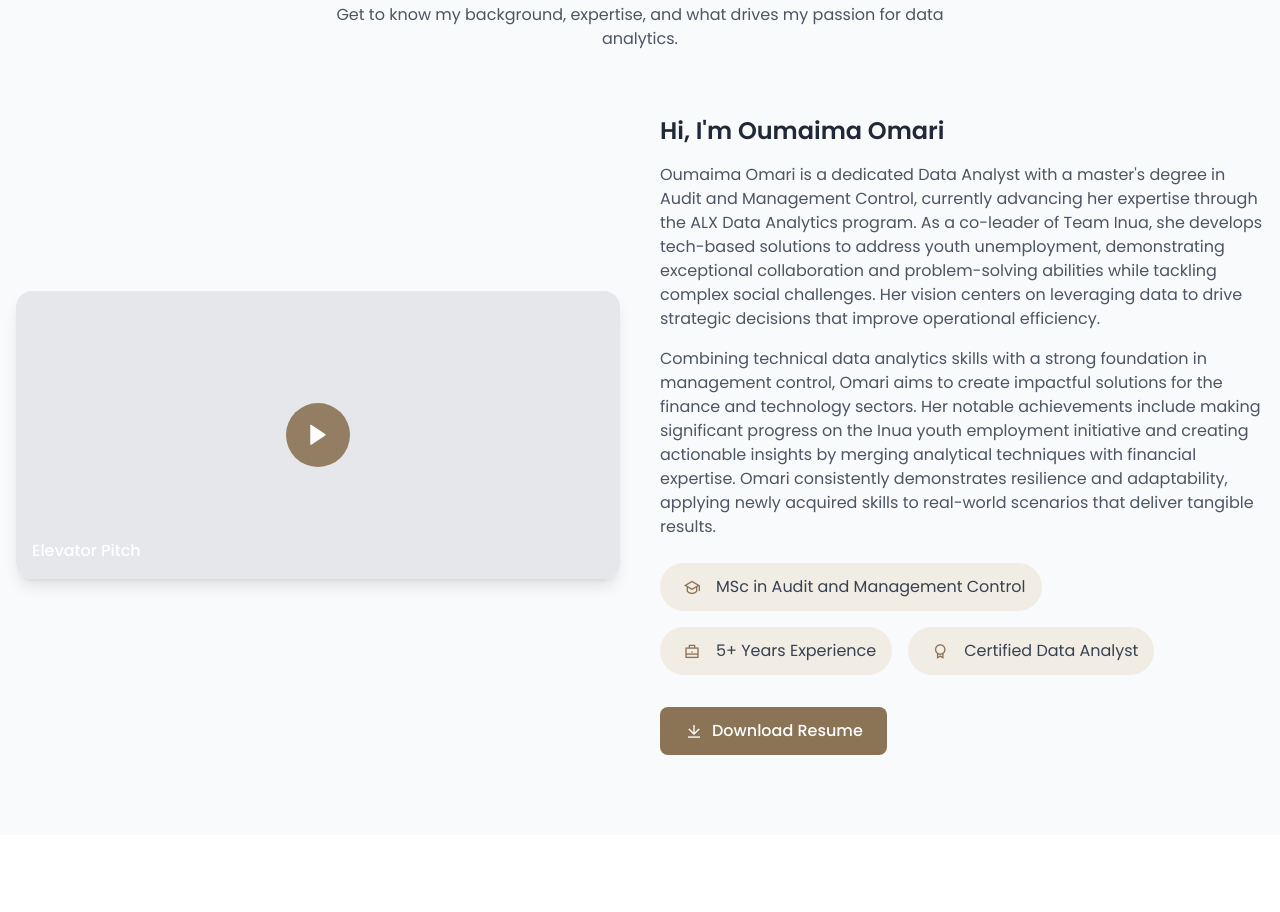
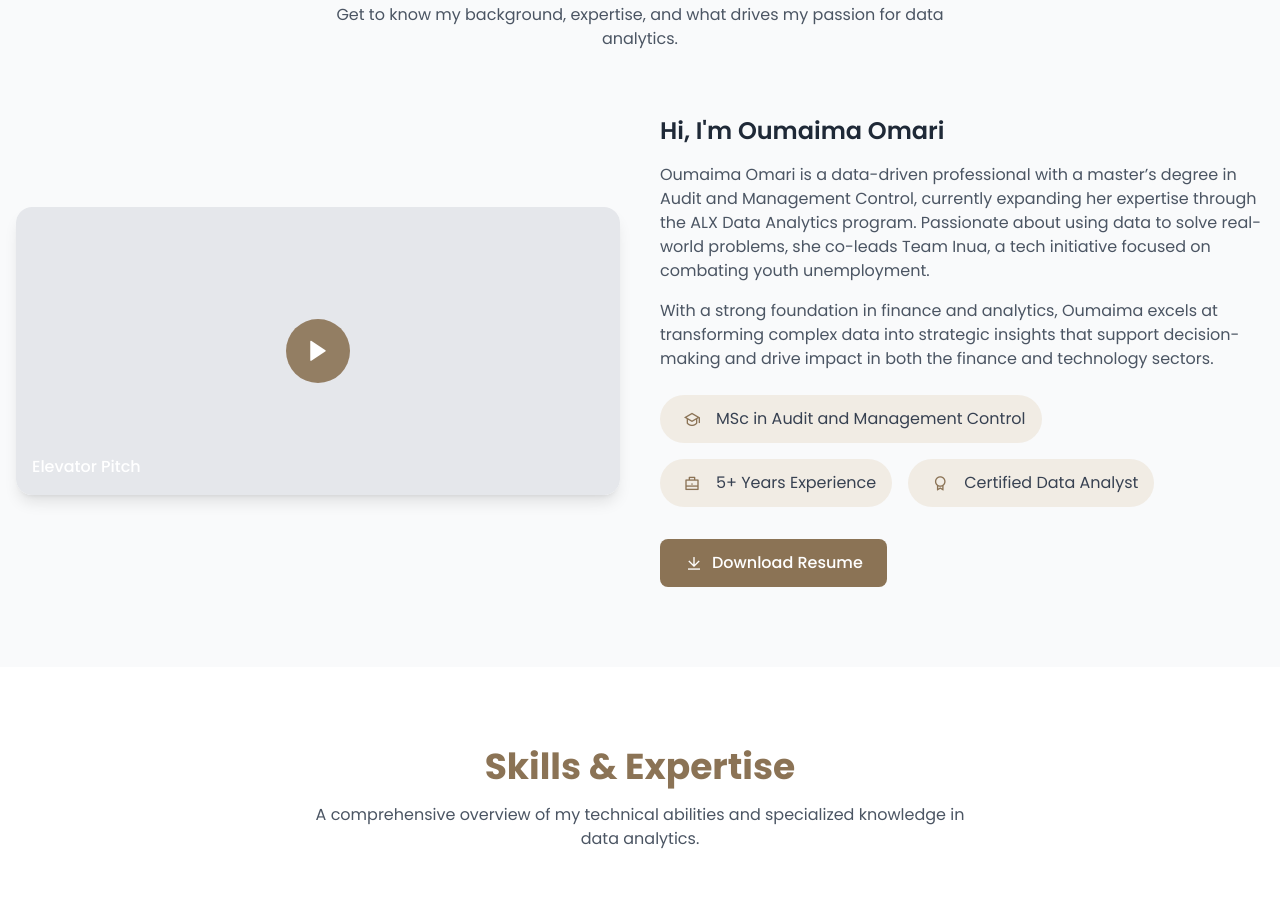
Before and after one commit to OUM-alX/oumaima.omari, a plain HTML site: page index.html in a window 1280 px wide. Shown: the part 933-1845 px from the top of the page. Drawn offline with nearby package versions, Linux system fonts and the light colour scheme.

Commit message:
Update index.html

```diff
--- a/index.html
+++ b/index.html
@@ -337,10 +337,10 @@
                 <div class="w-full md:w-1/2 fade-in">
                     <h3 class="text-2xl font-semibold mb-4 text-gray-800">Hi, I'm Oumaima Omari</h3>
                     <p class="text-gray-600 mb-4">
-                        Oumaima Omari is a dedicated Data Analyst with a master's degree in Audit and Management Control, currently advancing her expertise through the ALX Data Analytics program. As a co-leader of Team Inua, she develops tech-based solutions to address youth unemployment, demonstrating exceptional collaboration and problem-solving abilities while tackling complex social challenges. Her vision centers on leveraging data to drive strategic decisions that improve operational efficiency.
+                        Oumaima Omari is a data-driven professional with a master’s degree in Audit and Management Control, currently expanding her expertise through the ALX Data Analytics program. Passionate about using data to solve real-world problems, she co-leads Team Inua, a tech initiative focused on combating youth unemployment.
                     </p>
                     <p class="text-gray-600 mb-6">
-                        Combining technical data analytics skills with a strong foundation in management control, Omari aims to create impactful solutions for the finance and technology sectors. Her notable achievements include making significant progress on the Inua youth employment initiative and creating actionable insights by merging analytical techniques with financial expertise. Omari consistently demonstrates resilience and adaptability, applying newly acquired skills to real-world scenarios that deliver tangible results.
+                        With a strong foundation in finance and analytics, Oumaima excels at transforming complex data into strategic insights that support decision-making and drive impact in both the finance and technology sectors.
                     </p>
 
                     <div class="flex flex-wrap gap-4 mb-8">
```
